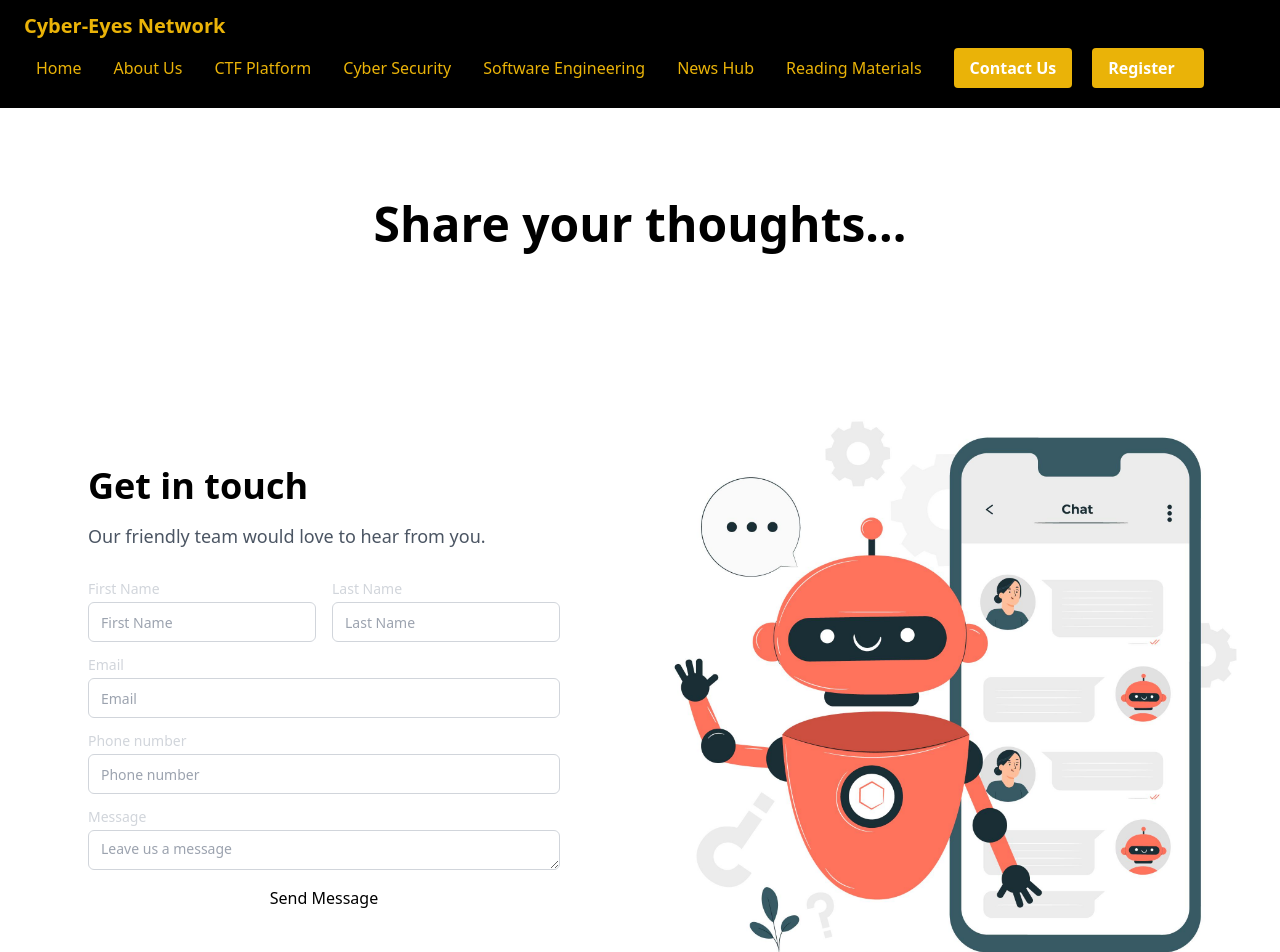
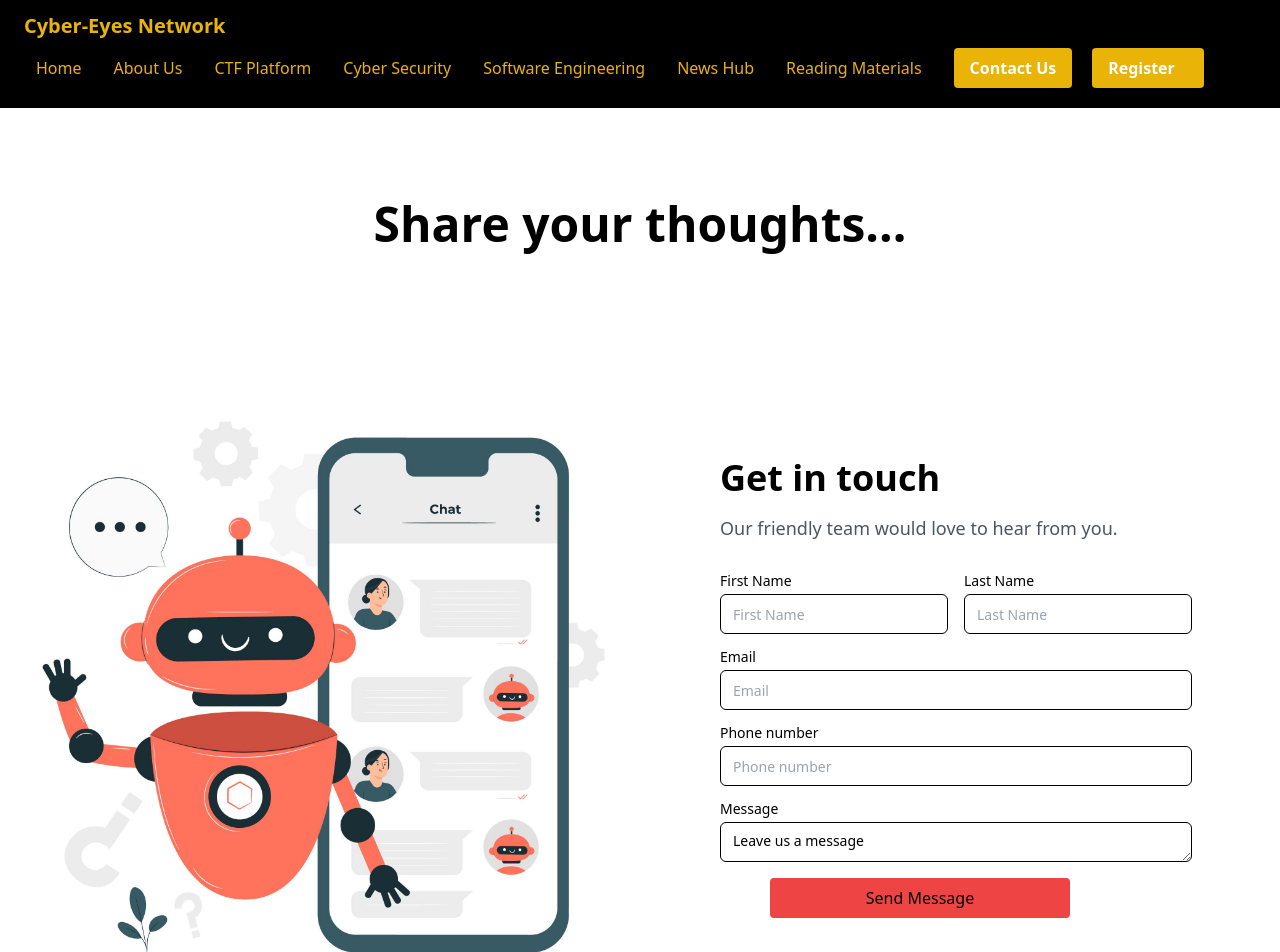
Before and after one commit to RivoltaAlpha/Cyber-Eyes, a React (Vite) app: page /contact in a window 1280 px wide. Shown: the top 952 px of the page. Built offline with nearby package versions, Linux system fonts and the light colour scheme.

Commit message:
additional pages

```diff
--- a/src/pages/contact.tsx
+++ b/src/pages/contact.tsx
@@ -11,6 +11,11 @@
                 <div className="mx-auto max-w-7xl py-12 md:py-24">
                     <div className="grid items-center justify-items-center gap-x-4 gap-y-10 lg:grid-cols-2">
                         {/* contact from */}
+                        <img
+                            alt="Contact us"
+                            className="lg:max-h-full sm: sm:block w-full rounded-lg object-cover lg:block"
+                            src="./src/assets/contact.png"
+                        />
                         <div className="flex items-center justify-center">
                             <div className="px-2 md:px-12">
                                 <p className="text-2xl font-bold text-base-content-100 md:text-4xl">Get in touch</p>
@@ -21,13 +26,13 @@
                                     <div className="grid w-full gap-y-4 md:gap-x-4 lg:grid-cols-2">
                                         <div className="grid w-full  items-center gap-1.5">
                                             <label
-                                                className="text-sm font-medium leading-none text-gray-300 peer-disabled:cursor-not-allowed peer-disabled:opacity-70"
+                                                className="text-sm font-medium leading-none text-black peer-disabled:cursor-not-allowed peer-disabled:opacity-70"
                                                 htmlFor="first_name"
                                             >
                                                 First Name
                                             </label>
                                             <input
-                                                className="flex h-10 w-full rounded-md border border-gray-300 bg-transparent px-3 py-2 text-sm placeholder:text-gray-400 focus:outline-none focus:ring-1 focus:ring-gray-400 focus:ring-offset-1 disabled:cursor-not-allowed disabled:opacity-50 dark:border-gray-300 dark:text-gray-50 dark:focus:ring-gray-400 dark:focus:ring-offset-gray-900"
+                                                className="flex h-10 w-full rounded-md border border-black bg-transparent px-3 py-2 text-sm placeholder:text-gray-400 focus:outline-none focus:ring-1 focus:ring-gray-400 focus:ring-offset-1 disabled:cursor-not-allowed disabled:opacity-50 dark:border-black dark:text-gray-50 dark:focus:ring-gray-400 dark:focus:ring-offset-gray-900"
                                                 type="text"
                                                 id="first_name"
                                                 placeholder="First Name"
@@ -35,13 +40,13 @@
                                         </div>
                                         <div className="grid w-full  items-center gap-1.5">
                                             <label
-                                                className="text-sm font-medium leading-none text-gray-300 peer-disabled:cursor-not-allowed peer-disabled:opacity-70"
+                                                className="text-sm font-medium leading-none text-black peer-disabled:cursor-not-allowed peer-disabled:opacity-70"
                                                 htmlFor="last_name"
                                             >
                                                 Last Name
                                             </label>
                                             <input
-                                                className="flex h-10 w-full rounded-md border border-gray-300 bg-transparent px-3 py-2 text-sm placeholder:text-gray-400 focus:outline-none focus:ring-1 focus:ring-gray-400 focus:ring-offset-1 disabled:cursor-not-allowed disabled:opacity-50 dark:border-gray-300 dark:text-gray-50 dark:focus:ring-gray-400 dark:focus:ring-offset-gray-900"
+                                                className="flex h-10 w-full rounded-md border border-black bg-transparent px-3 py-2 text-sm placeholder:text-gray-400 focus:outline-none focus:ring-1 focus:ring-gray-400 focus:ring-offset-1 disabled:cursor-not-allowed disabled:opacity-50 dark:border-black dark:text-gray-50 dark:focus:ring-gray-400 dark:focus:ring-offset-gray-900"
                                                 type="text"
                                                 id="last_name"
                                                 placeholder="Last Name"
@@ -50,13 +55,13 @@
                                     </div>
                                     <div className="grid w-full  items-center gap-1.5">
                                         <label
-                                            className="text-sm font-medium leading-none text-gray-300 peer-disabled:cursor-not-allowed peer-disabled:opacity-70"
+                                            className="text-sm font-medium leading-none text-black peer-disabled:cursor-not-allowed peer-disabled:opacity-70"
                                             htmlFor="email"
                                         >
                                             Email
                                         </label>
                                         <input
-                                            className="flex h-10 w-full rounded-md border border-gray-300 bg-transparent px-3 py-2 text-sm placeholder:text-gray-400 focus:outline-none focus:ring-1 focus:ring-gray-400 focus:ring-offset-1 disabled:cursor-not-allowed disabled:opacity-50 dark:border-gray-300 dark:text-gray-50 dark:focus:ring-gray-400 dark:focus:ring-offset-gray-900"
+                                            className="flex h-10 w-full rounded-md border border-black bg-transparent px-3 py-2 text-sm placeholder:text-gray-400 focus:outline-none focus:ring-1 focus:ring-gray-400 focus:ring-offset-1 disabled:cursor-not-allowed disabled:opacity-50 dark:border-black dark:text-gray-50 dark:focus:ring-gray-400 dark:focus:ring-offset-gray-900"
                                             type="text"
                                             id="email"
                                             placeholder="Email"
@@ -64,13 +69,13 @@
                                     </div>
                                     <div className="grid w-full  items-center gap-1.5">
                                         <label
-                                            className="text-sm font-medium leading-none text-gray-300 peer-disabled:cursor-not-allowed peer-disabled:opacity-70"
+                                            className="text-sm font-medium leading-none text-black peer-disabled:cursor-not-allowed peer-disabled:opacity-70"
                                             htmlFor="phone_number"
                                         >
                                             Phone number
                                         </label>
                                         <input
-                                            className="flex h-10 w-full rounded-md border border-gray-300 bg-transparent px-3 py-2 text-sm placeholder:text-gray-400 focus:outline-none focus:ring-1 focus:ring-gray-400 focus:ring-offset-1 disabled:cursor-not-allowed disabled:opacity-50 dark:border-gray-300 dark:text-gray-50 dark:focus:ring-gray-400 dark:focus:ring-offset-gray-900"
+                                            className="flex h-10 w-full rounded-md border border-black bg-transparent px-3 py-2 text-sm placeholder:text-gray-400 focus:outline-none focus:ring-1 focus:ring-gray-400 focus:ring-offset-1 disabled:cursor-not-allowed disabled:opacity-50 dark:border-black dark:text-gray-50 dark:focus:ring-gray-400 dark:focus:ring-offset-gray-900"
                                             type="tel"
                                             id="phone_number"
                                             placeholder="Phone number"
@@ -78,30 +83,26 @@
                                     </div>
                                     <div className="grid w-full  items-center gap-1.5">
                                         <label
-                                            className="text-sm font-medium leading-none text-gray-300 peer-disabled:cursor-not-allowed peer-disabled:opacity-70"
+                                            className="text-sm font-medium leading-none text-black peer-disabled:cursor-not-allowed peer-disabled:opacity-70"
                                             htmlFor="message"
                                         >
                                             Message
                                         </label>
                                         <textarea
-                                            className="flex h-10 w-full rounded-md border border-gray-300 bg-transparent px-3 py-2 text-sm placeholder:text-gray-400 focus:outline-none focus:ring-1 focus:ring-gray-400 focus:ring-offset-1 disabled:cursor-not-allowed disabled:opacity-50 dark:border-gray-300 dark:text-gray-50 dark:focus:ring-gray-400 dark:focus:ring-offset-gray-900"
+                                            className="flex h-10 w-full rounded-md border border-black bg-transparent px-3 py-2 text-sm placeholder:text-black focus:outline-none focus:ring-1 focus:ring-black focus:ring-offset-1 disabled:cursor-not-allowed disabled:opacity-50 dark:border-black dark:text-black dark:focus:ring-gray-400 dark:focus:ring-offset-gray-900"
                                             id="message"
                                             placeholder="Leave us a message"
                                             cols={3}
                                         />
                                     </div>
-                                    <button type="button" className="w-full btn btn-outline btn-primary"
+                                    <button type="button" className="w-[300px] py-2 rounded ml-[50px] bg-red-500 btn btn-outline btn-primary"
                                     >
                                         Send Message
                                     </button>
                                 </form>
                             </div>
                         </div>
-                        <img
-                            alt="Contact us"
-                            className="hidden max-h-full w-full rounded-lg object-cover lg:block"
-                            src="./src/assets/contact.png"
-                        />
+
                     </div>
                 </div>
             </div>
--- a/src/pages/register.tsx
+++ b/src/pages/register.tsx
@@ -3,8 +3,8 @@
 
 export default function Register() {
     return (
-        <div className="min-h-screen bg-base-200 flex items-center justify-center py-12 px-4 sm:px-6 lg:px-8">
-            <div className="flex flex-col lg:flex-row items-center max-w-4xl w-full bg-white p-10 space-y-8 lg:space-y-0 lg:space-x-8">
+        <div className="min-h-screen bg-white flex items-center justify-center py-12 px-4 sm:px-6 lg:px-8">
+            <div className="flex flex-col lg:flex-row items-center max-w-4xl w-full  p-10 space-y-8 lg:space-y-0 lg:space-x-8">
                 <div className="lg:w-3/4 lg:mr-11 w-full">
                     <img src={loginPic} alt="Register" className="w-full h-auto object-cover" />
                 </div>
```
Also changed, not shown: src/pages/cyberSec.tsx (+62 -0 lines), src/pages/software-eng.tsx (+62 -0 lines).
